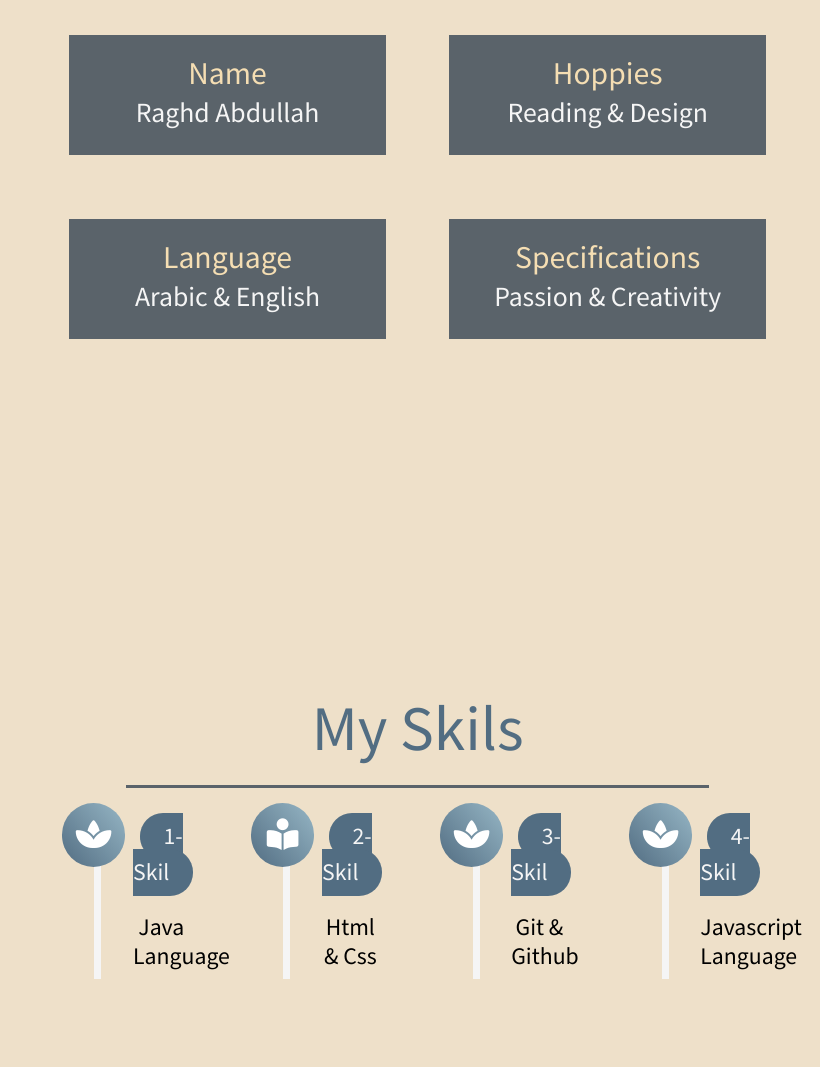
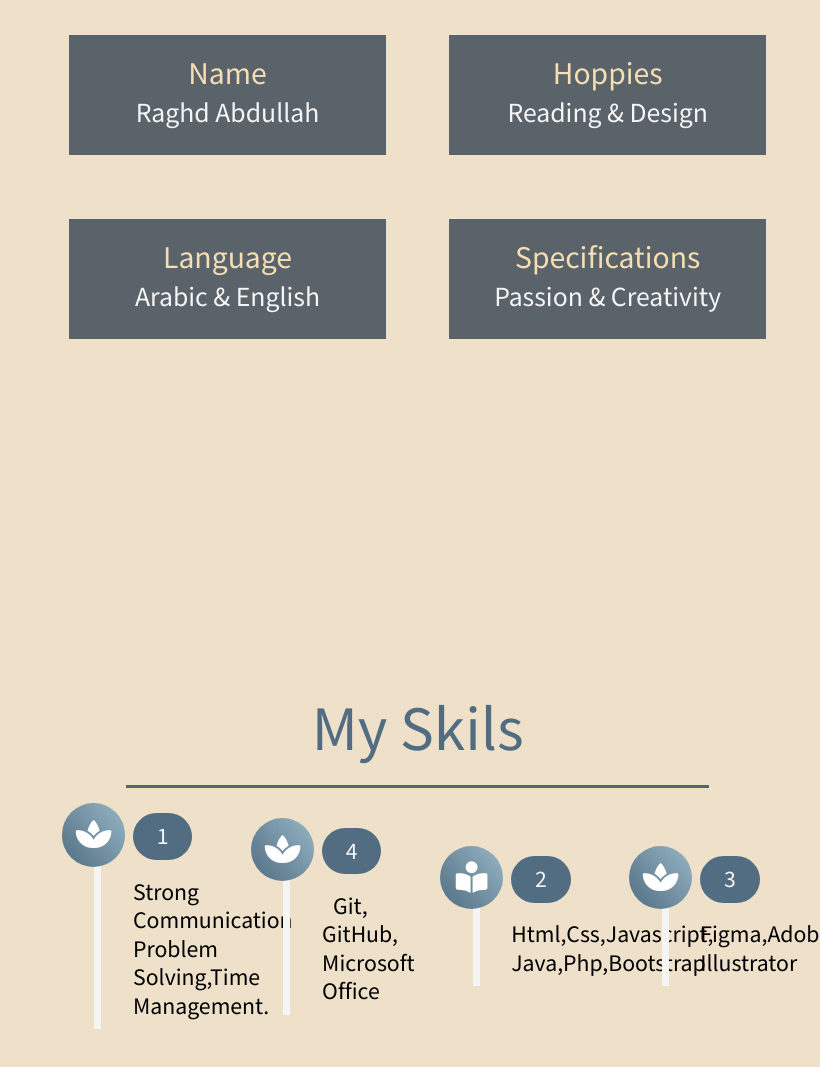
Before and after one commit to raghd72/My-page, a plain HTML site: page index.html in a window 1280 px wide. Shown: the part 939-2006 px from the top of the page, without its empty margins (460-1280 px from the left). Drawn offline with nearby package versions, Linux system fonts and the light colour scheme; a script that the page names is missing; a web font is replaced by a local one.

Commit message:
تعديلات

```diff
--- a/index.html
+++ b/index.html
@@ -31,8 +31,10 @@
  <section class="home" id="home">
   <h3> hello there !</h3>
   <h1> I'm<span> raghd</span></h1>
-  <p>Information technology student at Al-Baha University.
-    Graphic designer interested in ui/ux and cyber security. The secret of success is being firm on the goal.</p>
+  <p>I am a recent graduate from Al Baha University, where I earned my degree in Information Technology.
+   With a deep passion for UI/UX design and front-end web development,
+   I am committed to developing my skills through academic projects and personal experiences.
+    I have a strong ability to learn quickly, manage teams effectively, and adapt smoothly to collaborative environments. </p>
   <a href= #home><button class="btn">downloade cv  <i class="fa-solid fa-download"></i> </button>  </a>
      </section>
      <!--     صفحة التعريف -->
@@ -53,25 +55,28 @@
 <div class="boxcont">
   <div class="box">
     <i class="fa-solid fa-spa"></i>
-  <span>1-skil</span>
-<h3> java language</h3>
+  <span>1</span>
+<h3> Strong Communication
+  Problem Solving,Time Management. </h3>
 
+  </div>
+  <div class="box">
+    <i class="fa-solid fa-spa"></i>
+    <span>4</span>
+  <h3> Git, GitHub,
+    Microsoft Office</h3>
   </div>
 <div class="box">
   <i class="fa-solid fa-book-open-reader"> </i>
-  <span>2-skil</span>
-<h3> html & css</h3>
+  <span>2</span>
+<h3>
+  Html,Css,Javascript, Java,php,bootstrap </h3>
 </div>
 
 <div class="box">
   <i class="fa-solid fa-spa"></i>
-  <span>3-skil</span>
-<h3>git & github</h3>
-</div>
-<div class="box">
-  <i class="fa-solid fa-spa"></i>
-  <span>4-skil</span>
-<h3>javascript language</h3>
+  <span>3</span>
+<h3>Figma,Adobe illustrator </h3>
 </div>
 </div>
 </section>
```
